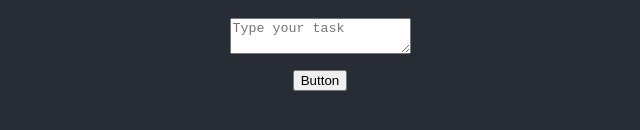
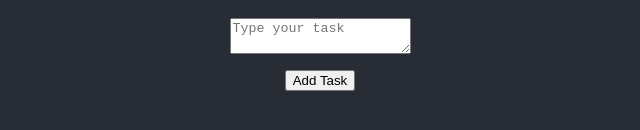
Before and after one commit to wirestanley/boring-todo-pc, a React (Create React App) app: page / in a window 1280 px wide. Shown: the part 412-542 px from the top of the page, without its empty margins (320-960 px from the left). Built offline with nearby package versions, Linux system fonts and the light colour scheme.

Commit message:
Handle AddTask

```diff
--- a/src/App.js
+++ b/src/App.js
@@ -1,13 +1,20 @@
 import logo from "./logo.svg";
 import "./App.css";
 import TaskForm from "./components/TaskForm";
+import { useState } from "react";
 
 function App() {
+  const [tasks, setTasks] = useState([]);
+
+  const addTask = (newTask) => {
+    setTasks([...tasks, newTask]);
+    console.log(tasks);
+  };
   return (
     <div className="App">
       <header className="App-header">
         <h1>Boring To Do List</h1>
-        <TaskForm />
+        <TaskForm addFunction={addTask} />
       </header>
     </div>
   );
--- a/src/components/Button.js
+++ b/src/components/Button.js
@@ -1,7 +1,7 @@
-export default function Button() {
+export default function Button({ text, onClick }) {
   return (
     <div>
-      <button>Button</button>
+      <button onClick={onClick}>{text}</button>
     </div>
   );
 }
--- a/src/components/TaskForm.js
+++ b/src/components/TaskForm.js
@@ -1,10 +1,23 @@
+import { useState } from "react";
 import Button from "./Button";
 
-export default function TaskForm() {
+export default function TaskForm({ addFunction }) {
+  const [task, setTask] = useState("");
+
+  const handleChange = (e) => {
+    const value = e.currentTarget.value;
+    setTask(value);
+  };
+
+  const handleClick = () => {
+    console.log("click");
+    task && addFunction(task);
+  };
+
   return (
     <div>
-      <textarea placeholder="Type your task"></textarea>
-      <Button />
+      <textarea placeholder="Type your task" onChange={handleChange}></textarea>
+      <Button text="Add Task" onClick={handleClick} />
     </div>
   );
 }
```
